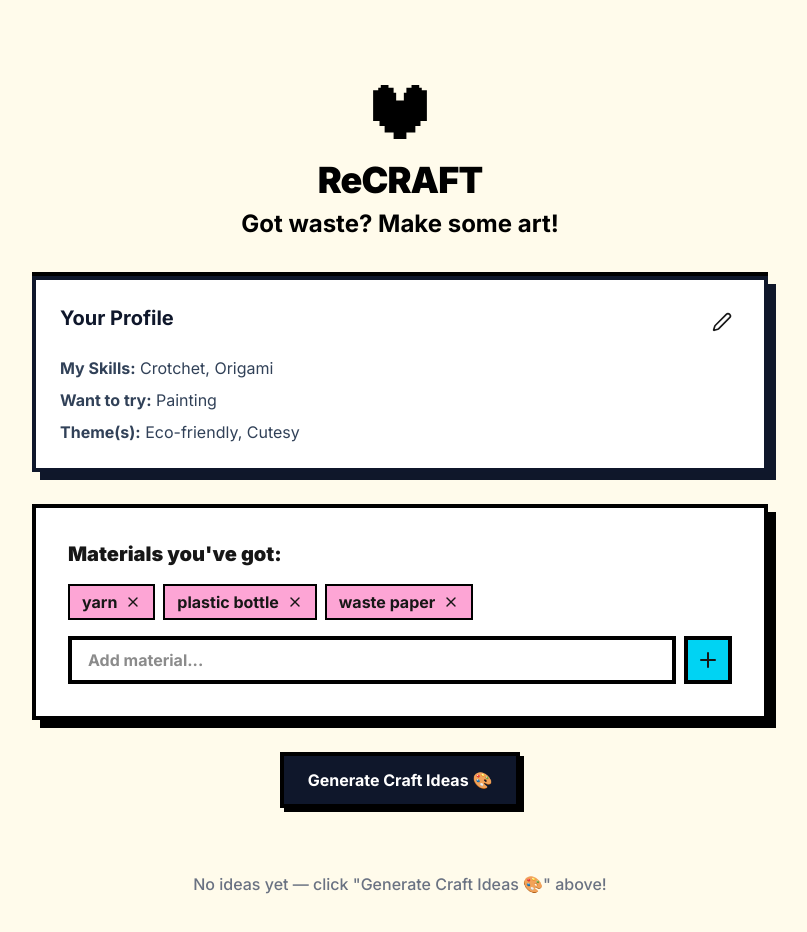
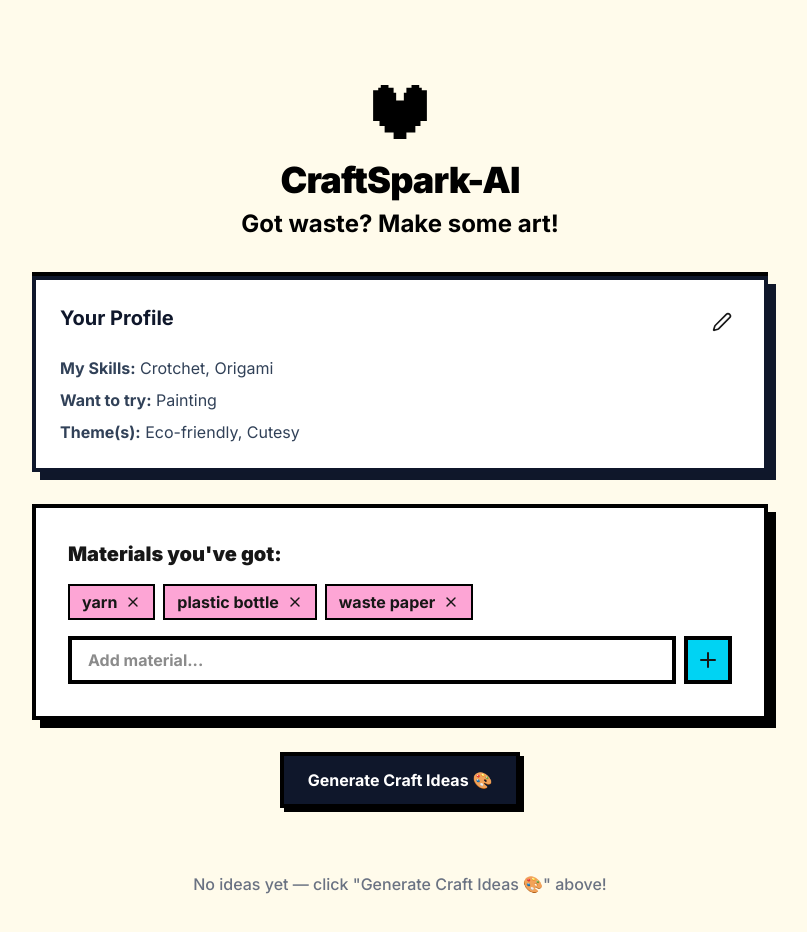
Before and after one commit to ADR-projects/ReCRAFT, a Next.js app: page / in a window 1280 px wide. Shown: the top 932 px of the page, without its empty margins (240-1047 px from the left). Built offline with nearby package versions, Linux system fonts and the light colour scheme.

Commit message:
upload changes

```diff
--- a/package.json
+++ b/package.json
@@ -1,5 +1,5 @@
 {
-    "name": "recraft",
+    "name": "craftspark",
     "version": "0.1.0",
     "private": true,
     "scripts": {
--- a/src/components/Header.jsx
+++ b/src/components/Header.jsx
@@ -7,7 +7,7 @@ export default function Header() {
         <div className="w-16 h-16 mx-auto mb-4">
           <img src={logos.heartIcon} alt="heart" width={64} height={64} />
         </div>
-        <h1 className="text-3xl md:text-4xl font-black mb-2 text-black tracking-tight">ReCRAFT</h1>
+        <h1 className="text-3xl md:text-4xl font-black mb-2 text-black tracking-tight">CraftSpark-AI</h1>
         <p className="text-xl md:text-2xl font-bold text-black">Got waste? Make some art!</p>
       </div>
     </header>
```
Also changed, not shown: public/preview.png.
